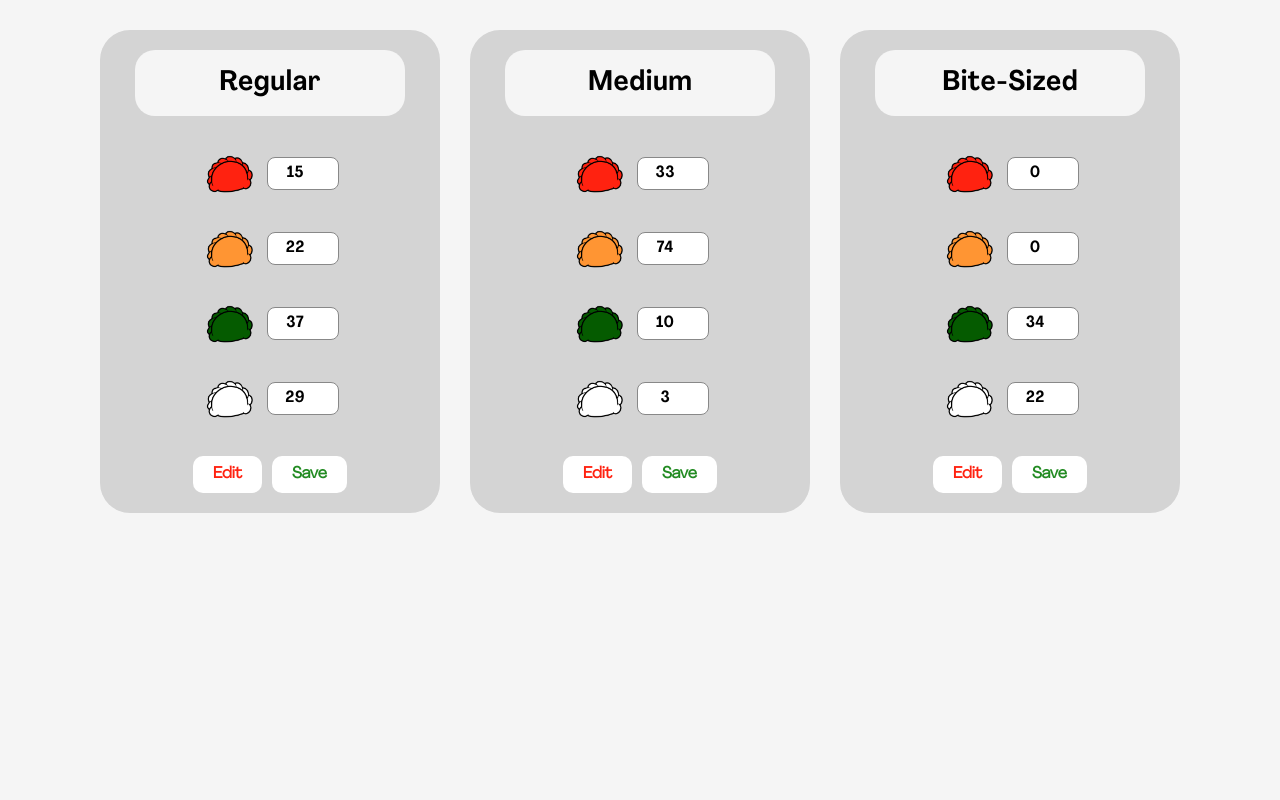
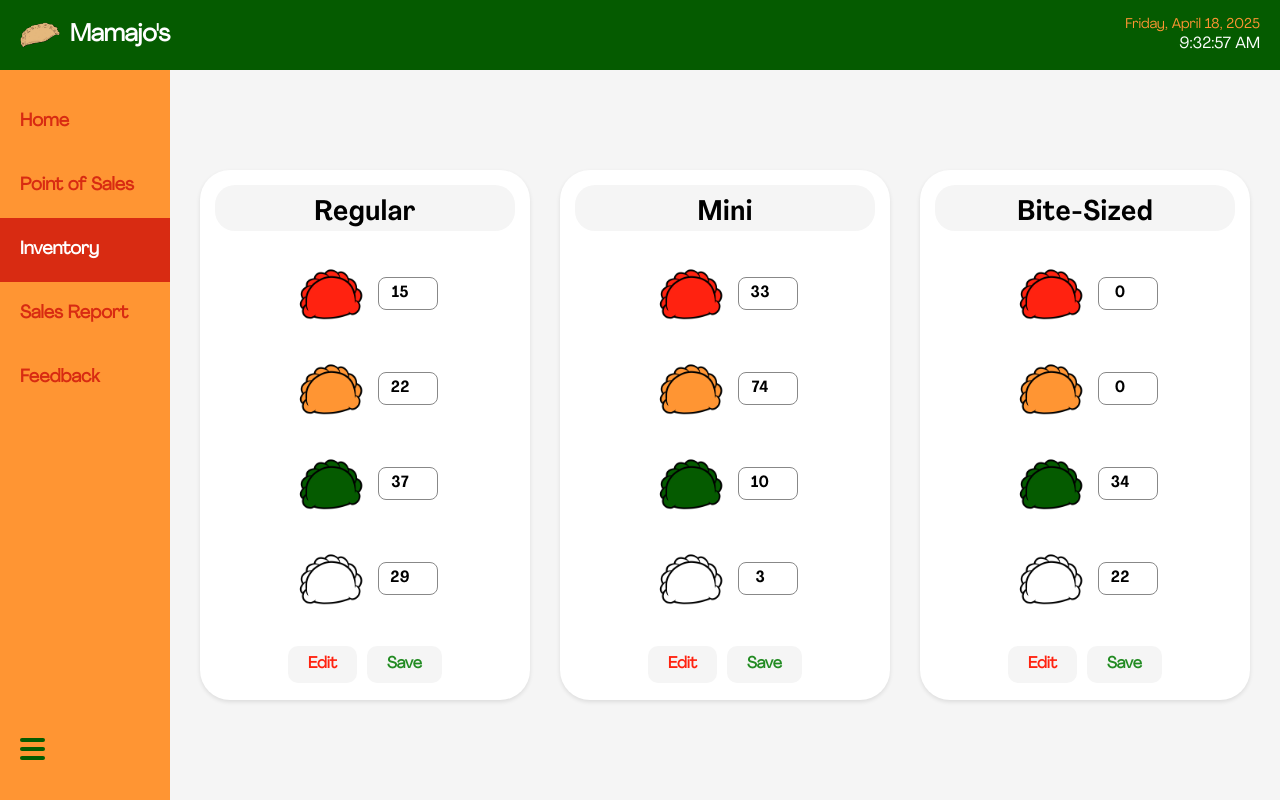
Before and after one commit to canvapro2022kc/InfoSync, a plain HTML site: page inventory.html in a window 1280 px wide. Drawn offline with Linux system fonts and the light colour scheme.

Commit message:
draft inventory (1)

```diff
--- a/inventory.html
+++ b/inventory.html
@@ -1,11 +1,100 @@
-<!DOCTYPE html>
-<html lang="en">
-<head>
-  <meta charset="UTF-8">
-  <title>Inventory - Mamajo's</title>
-
 <!-- Font face definitions -->
 <style>
+  body,
+  html {
+    margin: 0;
+    padding: 0;
+    font-family: 'GrandHeavy', Arial, sans-serif;
+    background-color: #f9f9f9;
+    height: 100%;
+  }
+
+  .container {
+    display: flex;
+    flex-direction: column;
+    height: 100vh;
+  }
+
+  header {
+    display: flex;
+    justify-content: space-between;
+    align-items: center;
+    background-color: #055b00;
+    padding: 15px 20px;
+    color: #fff;
+  }
+
+  .logo-container {
+    display: flex;
+    align-items: center;
+  }
+
+  .logo-container img {
+    height: 40px;
+    margin-right: 10px;
+  }
+
+  .logo-container span {
+    font-size: 24px;
+    font-weight: bold;
+  }
+
+  #datetime-container {
+    text-align: right;
+  }
+
+  #date {
+    font-size: 14px;
+    color: #ff9533;
+  }
+
+  #time {
+    font-size: 16px;
+  }
+
+  .content-area {
+    display: flex;
+    flex: 1;
+    overflow: hidden;
+  }
+
+  .sidebar {
+    width: 220px;
+    background-color: #ff9533;
+    display: flex;
+    flex-direction: column;
+    justify-content: space-between;
+    padding: 20px 0;
+  }
+
+  .tab-links a {
+    padding: 20px;
+    display: block;
+    color: #d82b12;
+    text-decoration: none;
+    font-weight: bold;
+    font-size: 18px;
+  }
+
+  .tab-links a:hover,
+  .tab-links a.active {
+    background-color: #d82b12;
+    color: #fff;
+  }
+
+  .burger-menu {
+    padding: 15px 20px;
+  }
+
+  .burger-icon span {
+    display: block;
+    height: 4px;
+    background-color: #055b00;
+    margin: 5px 0;
+    border-radius: 2px;
+    width: 25px;
+  }
+
   @font-face {
     font-family: 'AgrandirTextBold';
     src: url('fonts/Agrandir-TextBold.otf') format('opentype');
@@ -25,29 +114,32 @@
   .inventory-container {
     display: flex;
     justify-content: center;
+    align-items: center;
     padding: 30px;
     gap: 30px;
   }
 
   .card {
-      background-color: #d4d4d4;
+    background-color: #fff;
     border-radius: 30px;
-      padding: 20px;
+    padding: 15px;
     width: 300px;
+    height: 500px;
     display: flex;
     flex-direction: column;
     align-items: center;
+    box-shadow: 0 2px 4px rgba(0, 0, 0, 0.1);
   }
 
   .card-title {
     background-color: #f5f5f5;
-      width: 80%;
+    width: 100%;
     text-align: center;
-      padding: 15px;
+    padding-top: 10px;
     border-radius: 20px;
     font-size: 28px;
     font-family: 'AgrandirTextBold', sans-serif;
-      margin-bottom: 20px;
+    margin-bottom: 15px;
   }
 
   table {
@@ -62,8 +154,8 @@
   }
 
   td img {
-      width: 55px;
-      height: 55px;
+    width: 75px;
+    height: 75px;
     vertical-align: middle;
   }
 
@@ -88,7 +180,7 @@
   }
 
   .edit-btn {
-      background-color: white;
+    background-color: #f5f5f5;
     color: #ff2210;
     border: none;
     padding: 8px 20px;
@@ -105,7 +197,7 @@
   }
 
   .save-btn {
-      background-color: white;
+    background-color: #f5f5f5;
     color: #228B22;
     border: none;
     padding: 8px 20px;
@@ -120,10 +212,41 @@
     background-color: #228B22;
     color: white;
   }
-
 </style>
 </head>
+
 <body>
+  <div class="container">
+    <header>
+      <div class="logo-container">
+        <img src="images/Mamajo's Logo Empanada NO BG.png" alt="Logo" />
+        <span>Mamajo's</span>
+      </div>
+      <div id="datetime-container">
+        <div id="date"></div>
+        <div id="time"></div>
+      </div>
+    </header>
+
+    <div class="content-area">
+      <div class="sidebar">
+        <div class="tab-links">
+          <a href="homepage.html">Home</a>
+          <a href="pos.html">Point of Sales</a>
+          <a href="inventory.html" class="active">Inventory</a>
+          <a href="#">Sales Report</a>
+          <a href="#">Feedback</a>
+        </div>
+        <div class="burger-menu">
+          <div class="burger-icon">
+            <span></span>
+            <span></span>
+            <span></span>
+          </div>
+        </div>
+      </div>
+
+
 
       <div class="inventory-container">
 
@@ -150,9 +273,9 @@
           </div>
         </div>
 
-    <!-- Medium -->
+        <!-- Mini -->
         <div class="card">
-      <div class="card-title">Medium</div>
+          <div class="card-title">Mini</div>
           <table>
             <tr>
               <td><img src="images/1. Chicken Potato.png" alt="Chicken Potato"><input type="number" value="33"></td>
@@ -197,6 +320,17 @@
         </div>
 
       </div>
+      <script>
+        function updateDateTime() {
+          const now = new Date();
+          const options = { weekday: 'long', year: 'numeric', month: 'long', day: 'numeric' };
+          document.getElementById('date').textContent = now.toLocaleDateString(undefined, options);
+          document.getElementById('time').textContent = now.toLocaleTimeString();
+        }
 
+        updateDateTime();
+        setInterval(updateDateTime, 1000);
+      </script>
 </body>
+
 </html>
--- a/pos.css
+++ b/pos.css
@@ -1,9 +1,10 @@
+
 /* pos.css */
 
 body, html {
   margin: 0;
   padding: 0;
-  font-family: Arial, sans-serif;
+  font-family: 'GrandHeavy', Arial, sans-serif;
   background-color: #f9f9f9;
   height: 100%;
 }
```
Also changed, not shown: homepage.html (+1 -1 lines), pos.html (+1 -1 lines). Lines whose indentation alone changed are shown as unchanged.
